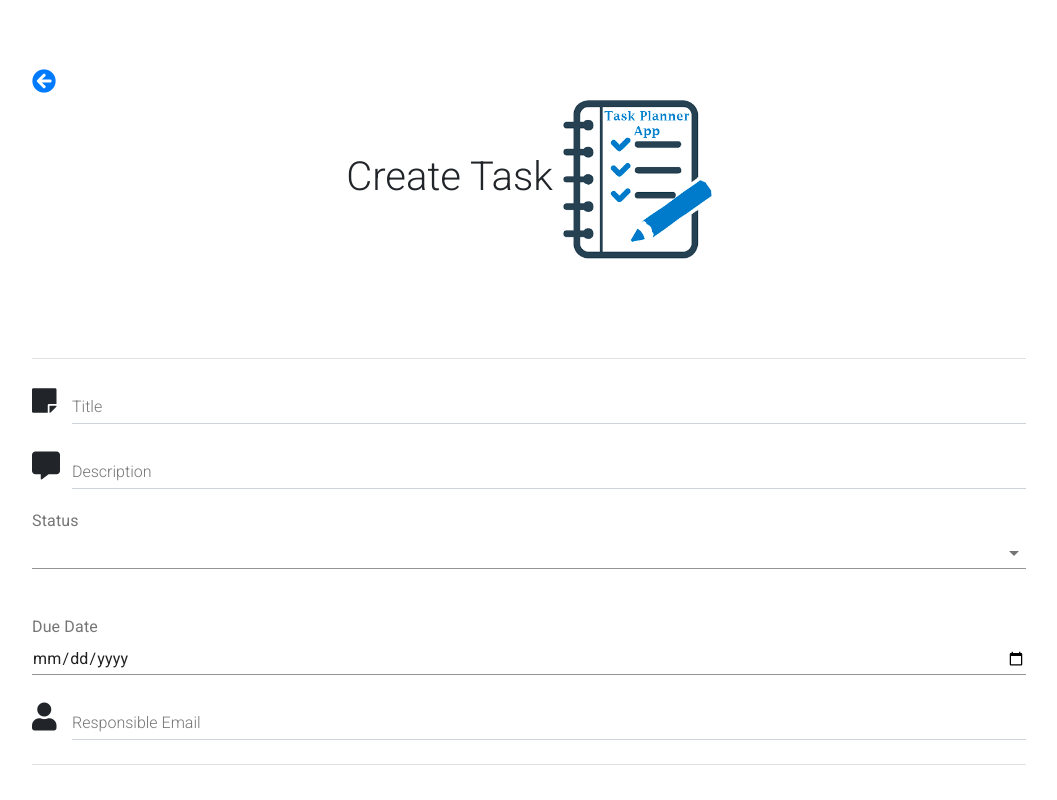
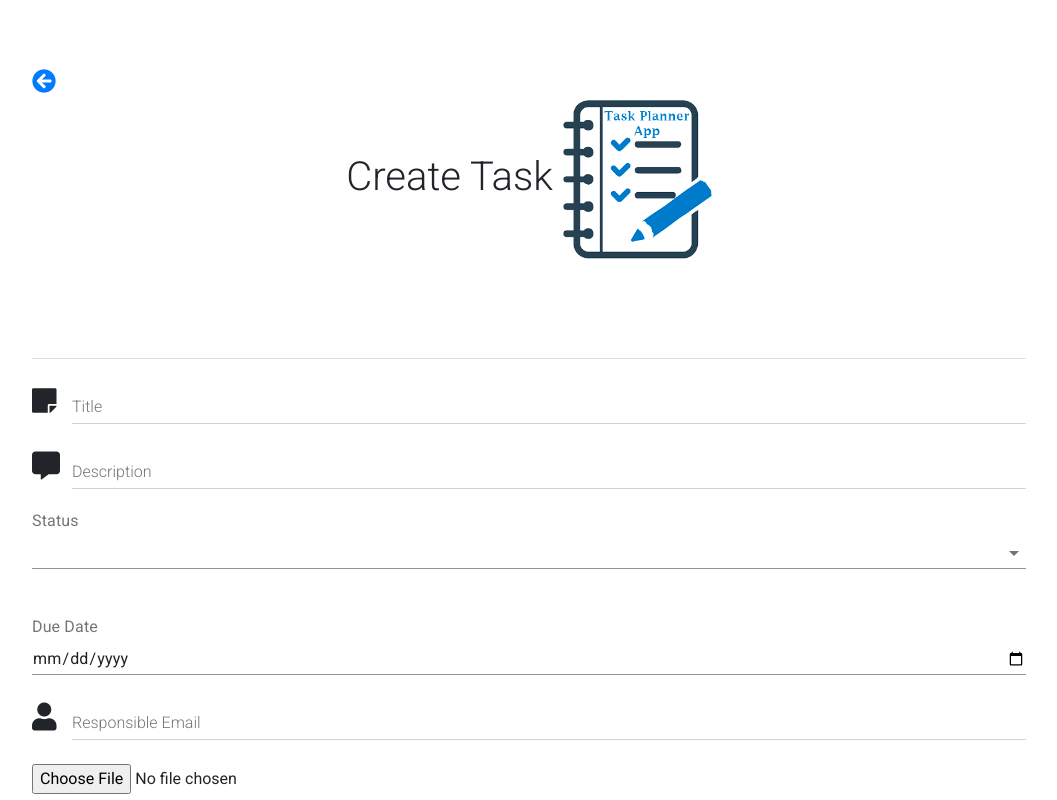
Before and after one commit to CarlosCL98/TaskPlannerApp, a React (Create React App) app: page /taskPlanner/newTask in a window 1280 px wide. Shown: the top 800 px of the page, without its empty margins (111-1168 px from the left). Built offline with nearby package versions, Linux system fonts and the light colour scheme.

Commit message:
Se agregó la funcionalidad de cargar un archivo y agregarlo a la base de datos. Parte 1 y 2 terminada.

```diff
--- a/src/Task/NewTask.js
+++ b/src/Task/NewTask.js
@@ -22,6 +22,7 @@ export class NewTask extends React.Component {
             status: "",
             dueDate: "",
             responsible: "",
+            file: "",
             isCreated: false
         };
         this.handleTitle = this.handleTitle.bind(this);
@@ -30,6 +31,7 @@ export class NewTask extends React.Component {
         this.handleDueDate = this.handleDueDate.bind(this);
         this.handleResponsible = this.handleResponsible.bind(this);
         this.handleCreate = this.handleCreate.bind(this);
+        this.handleFile = this.handleFile.bind(this);
         this.axios = axios.create({
             baseURL: 'http://localhost:8081/taskPlanner/v1/',
             timeout: 1000,
@@ -70,6 +72,16 @@ export class NewTask extends React.Component {
             return;
         }
         const self = this;
+        let data = new FormData();
+        data.append("file", this.state.file);
+        await this.axios.post("http://localhost:8081/taskPlanner/v1/files", data)
+            .then(function (response) {
+                console.log("File uploaded successfully!");
+            })
+            .catch(function (error) {
+                console.log("Failed file upload. Please verify.", error);
+            });
+        /*
         await this.axios.post('http://localhost:8081/taskPlanner/v1/tasks', {
             title: title,
             description: description,
@@ -105,7 +117,12 @@ export class NewTask extends React.Component {
         }
         if (ok) {
             this.setState({isCreated: true});
-        }
+        }*/
+    }
+
+    handleFile(e) {
+        this.setState({file: e.target.files[0]});
+        console.log(e.target.files);
     }
 
     render() {
@@ -163,6 +180,12 @@ export class NewTask extends React.Component {
                             value={this.state.responsible}
                             onChange={this.handleResponsible}
                         />
+                        <input
+                            type="file"
+                            id="file"
+                            onChange={this.handleFile}
+                            style={{width: "100%", marginBottom: "10%"}}
+                        />
                     </div>
                     <Divider/>
                     <div style={{textAlign: "right"}}>
```
